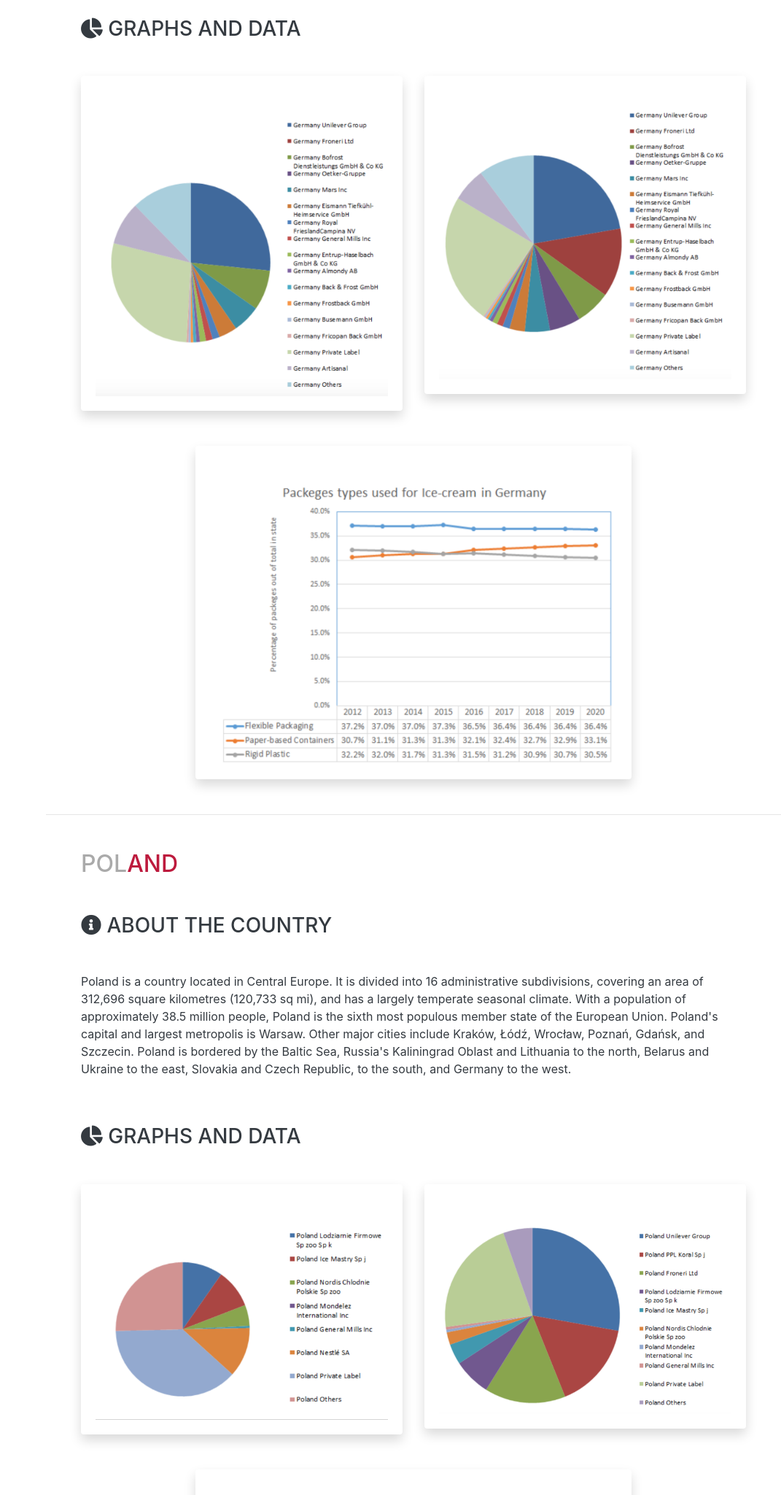
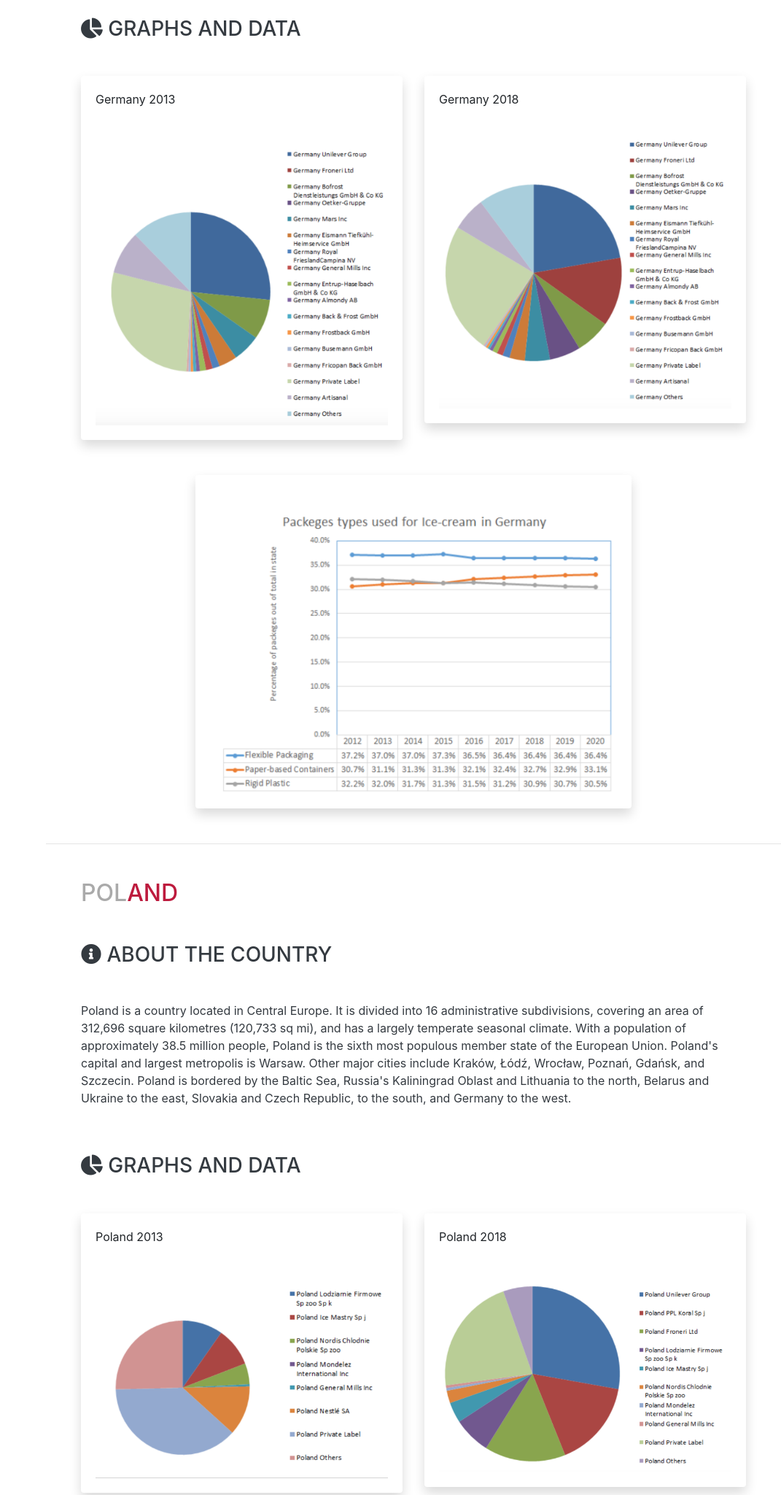
Before and after one commit to pedrofilipefontes/market-analysis-project, a website with bundled scripts: page index.html in a window 1280 px wide. Shown: the part 1320-3369 px from the top of the page at 73% size, without its empty margins (209-1280 px from the left). Built offline with nearby package versions, Linux system fonts and the light colour scheme; a web font is replaced by a local one.

Commit message:
add comments to charts

```diff
--- a/index.html
+++ b/index.html
@@ -162,6 +162,7 @@
       <div class="row mt-4 h-100">
         <div class="col-md-6 col mt-4 h-100">
           <div class="card-body bg-white shadow rounded">
+            <p>Germany 2013</p>
             <img class="img-fluid mt-4" src="img/germany1.png" alt="graph-data">
             <!-- <h4 class="text-dark">Germany 2013</h4>
             <canvas id="germany1"></canvas> -->
@@ -170,6 +171,7 @@
         </div>
         <div class="col-md-6 col mt-4 h-100">
           <div class="card-body bg-white shadow rounded">
+            <p>Germany 2018</p>
             <img class="img-fluid mt-4" src="img/germany2.png" alt="graph-data">
             <!-- <h4 class="text-dark">Germany 2018</h4>
             <canvas id="germany2"></canvas> -->
@@ -219,6 +221,7 @@
       <div class="row mt-4">
         <div class="col-md-6 col mt-4">
           <div class="card-body bg-white shadow rounded">
+            <p>Poland 2013</p>
             <img class="img-fluid mt-4" src="img/poland1.png" alt="graph-data">
             <!-- <h4 class="text-dark">Poland 2013 (%)</h4>
             <canvas id="poland1"></canvas> -->
@@ -226,6 +229,7 @@
         </div>
         <div class="col-md-6 col mt-4">
           <div class="card-body bg-white shadow rounded">
+            <p>Poland 2018</p>
             <img class="img-fluid mt-4" src="img/poland2.png" alt="graph-data">
             <!-- <h4 class="text-dark">Poland 2018</h4>
             <canvas id="poland2"></canvas> -->
@@ -279,6 +283,7 @@
       <div class="row mt-4">
         <div class="col-md-6 col mt-4">
           <div class="card-body bg-white shadow rounded">
+            <p>Ukraine 2013</p>
             <img class="img-fluid mt-4" src="img/ukraine1.png" alt="graph-data">
             <!-- <h4 class="text-dark">Poland 2013 (%)</h4>
               <canvas id="poland1"></canvas> -->
@@ -286,6 +291,7 @@
         </div>
         <div class="col-md-6 col mt-4">
           <div class="card-body bg-white shadow rounded">
+            <p>Ukraine 2018</p>
             <img class="img-fluid mt-4" src="img/ukraine2.png" alt="graph-data">
             <!-- <h4 class="text-dark">Poland 2018</h4>
               <canvas id="poland2"></canvas> -->
```
Also changed, not shown: 1 other file.
